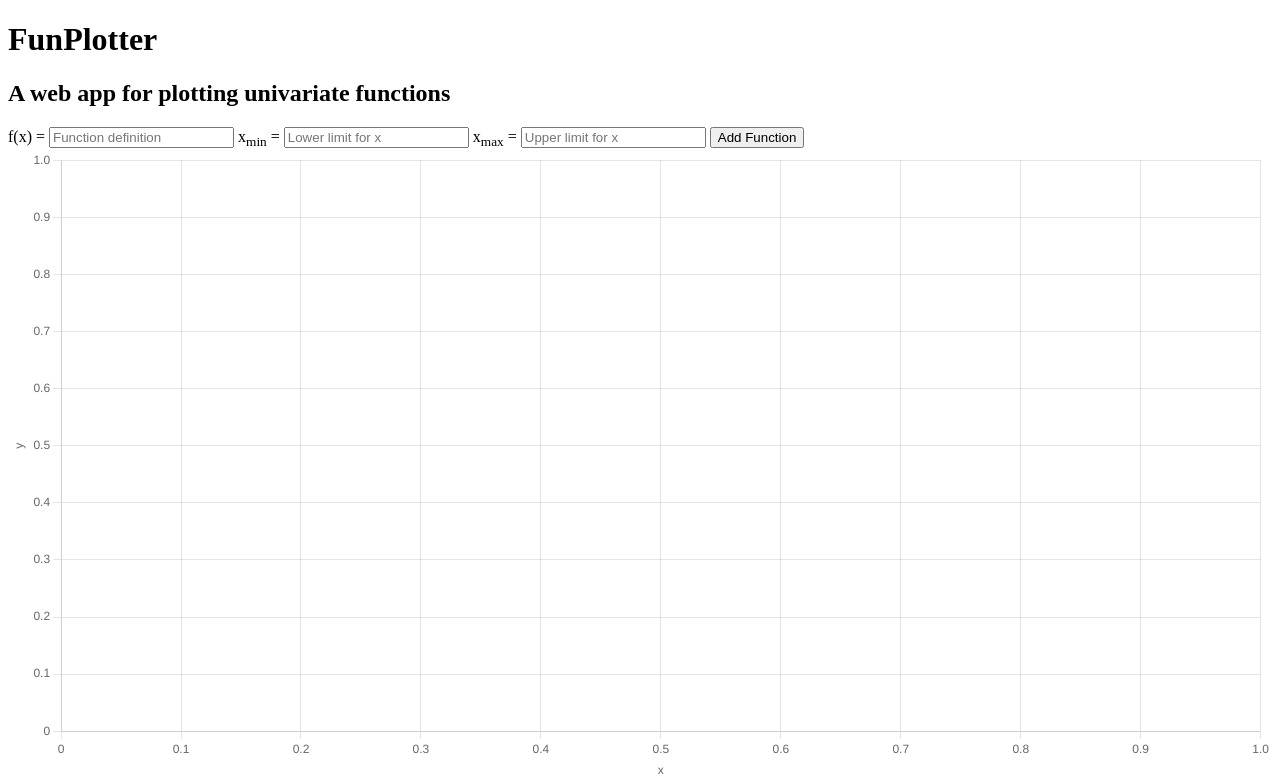
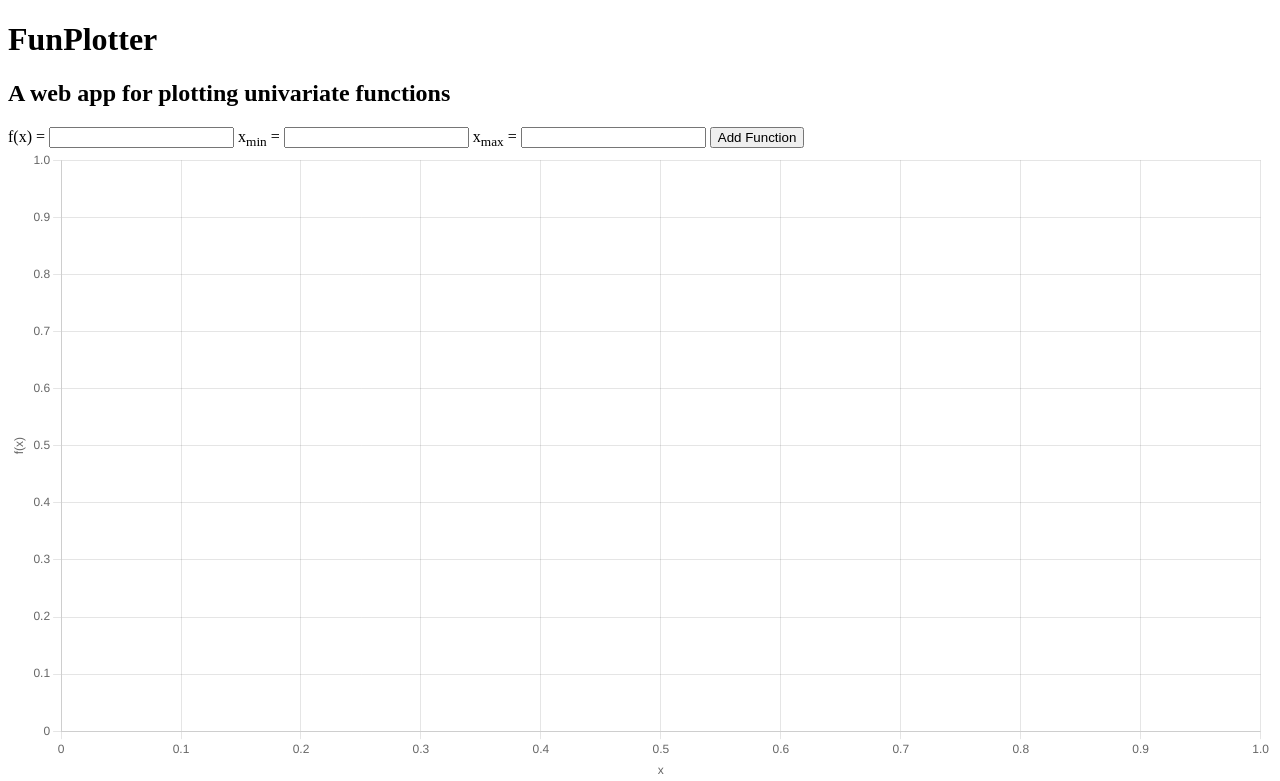
Before and after one commit to af0liveira/funplotter, a Flask app: page / in a window 1280 px wide. Shown: the top 781 px of the page. Run offline with Flask 3, Linux system fonts and the light colour scheme.

Commit message:
Refactor app to use wtforms and a single endpoint
The app will use wtforms, which has the advantage to facilitate form
validation.

No additional functionality is added.

```diff
--- a/app.py
+++ b/app.py
@@ -1,11 +1,47 @@
 import numpy as np
 
-from flask import Flask, jsonify, render_template, redirect, request
+from flask import Flask, flash, render_template, redirect, request, url_for
+from flask_wtf import FlaskForm
+from wtforms import FloatField, SubmitField, StringField
+from wtforms.validators import DataRequired, Regexp
+from markupsafe import Markup
 
 
 app = Flask(__name__)
+app.config['SECRET_KEY'] = 'ah-ah-uh-uh'
+app.jinja_env.filters['zip'] = zip
 
-functions: list[dict]= []
+functions: list[dict] = []
+
+
+class AddFunctionForm(FlaskForm):
+    function = StringField(
+        Markup("f(x) ="),
+        validators=[
+            DataRequired(),
+            Regexp(r'^[\d\w\s\+\-\*\/\(\)\^]+$',
+                   message="Invalid function format"),
+        ],
+    )
+    xMin = FloatField(Markup("x<sub>min</sub> ="), validators=[DataRequired()])
+    xMax = FloatField(Markup("x<sub>max</sub> ="), validators=[DataRequired()])
+    submit = SubmitField("Add Function")
+
+
+class EditFunctionForm(FlaskForm):
+    function = StringField(
+        Markup("f(x) ="),
+        validators=[
+            DataRequired(),
+            Regexp(r'^[\d\w\s\+\-\*\/\(\)\^]+$',
+                   message="Invalid function format"),
+        ],
+    )
+    xMin = FloatField(Markup("x<sub>min</sub> ="), validators=[DataRequired()])
+    xMax = FloatField(Markup("x<sub>max</sub> ="), validators=[DataRequired()])
+    update = SubmitField('Update')
+    delete = SubmitField('Delete')
+
 
 def parse_function(f_expr: str, x_min: float, x_max: float) -> dict:
     x_values = np.linspace(x_min, x_max, num=101, endpoint=True)
@@ -21,36 +57,36 @@ def parse_function(f_expr: str, x_min: float, x_max: float) -> dict:
     return function
 
 
-@app.route('/')
+@app.route('/', methods=['GET', 'POST'])
 def index():
-    return render_template('index.html', functions=functions)
+    add_form = AddFunctionForm()
+    edit_forms = [EditFunctionForm(prefix=str(i))
+                  for i, _ in enumerate(functions)]
 
-@app.route('/add_function/', methods=['POST'])
-def add_function():
-    function = request.form.get('addFunction')
-    x_min = float(request.form.get('setXMin'))
-    x_max = float(request.form.get('setXMax'))
+    if add_form.validate_on_submit():
+        function = add_form.function.data
+        x_min = add_form.xMin.data
+        x_max = add_form.xMax.data
+        functions.append(parse_function(function, x_min, x_max))
+        flash("Funcionou, caboclo!")
+        print("PUTA QUE PARIU, DESGRACA!")
+        return redirect('/')
 
-    function_dict = parse_function(function, x_min, x_max)
-    functions.append(function_dict)
+    for i, form in enumerate(edit_forms):
+        if form.update.data and form.validate_on_submit():
+            function = form.function.data
+            x_min = form.xMin.data
+            x_max = form.xMax.data
+            functions[i] = parse_function(function, x_min, x_max)
+            flash("Funcionou, caboclo!")
+            return redirect('/')
+        elif form.delete.data:
+            del functions[i]
+            return redirect('/')
 
-    return redirect('/')
+    return render_template('index.html', functions=functions,
+                           add_form=add_form, edit_forms=edit_forms)
 
-@app.route('/delete_function/<int:id>', methods=['POST'])
-def delete_function(id: int):
-    del functions[id]
-    return redirect('/')
-
-@app.route('/update_function/<int:id>', methods=['POST'])
-def update_function(id: int):
-    function = request.form.get(f'function{id}')
-    x_min = float(request.form.get(f'setXMin{id}'))
-    x_max = float(request.form.get(f'setXMax{id}'))
-
-    function_dict = parse_function(function, x_min, x_max)
-    functions[id] = function_dict
-
-    return redirect('/')
 
 if __name__ == '__main__':
     app.run(debug=True)
--- a/requirements.txt
+++ b/requirements.txt
@@ -1,8 +1,10 @@
 blinker==1.8.2
 click==8.1.7
 Flask==3.0.3
+Flask-WTF==1.2.1
 itsdangerous==2.2.0
 Jinja2==3.1.4
 MarkupSafe==2.1.5
 numpy==1.26.4
 Werkzeug==3.0.3
+WTForms==3.1.2
--- a/templates/index.html
+++ b/templates/index.html
@@ -12,30 +12,29 @@
   <h1>FunPlotter</h1>
   <h2>A web app for plotting univariate functions</h2>
 
-  <!-- Form for updating/removing function plots -->
-  {% for f in functions %}
-    {% set f_id = loop.index0 %}
-    <form id="functionForm{{ f_id }}" method="post">
-      <label for="function{{ f_id }}"> f(x) = </label>
-      <input type="text" id="function{{ f_id }}" name="function{{ f_id }}" value="{{ f['label'] }}">
-      <label for="setXMin{{ f_id }}"> x<sub>min</sub> = </label>
-      <input type="text" id="setXMin{{ f_id }}" name="setXMin{{ f_id }}" value="{{ f['x_min'] }}">
-      <label for="setXMax{{ f_id }}"> x<sub>max</sub> = </label>
-      <input type="text" id="setXMax{{ f_id }}" name="setXMax{{ f_id }}" value="{{ f['x_max'] }}">
-      <button type="submit" formaction="/update_function/{{ f_id }}"> Update </button>
-      <button type="submit" formaction="/delete_function/{{ f_id }}"> Delete </button>
+  {% for function, edit_form in functions | zip(edit_forms) %}
+    <form action="/" method="post">
+      {{ edit_form.hidden_tag() }}
+      {{ edit_form.function.label }}
+      {{ edit_form.function(value=function['label']) }}
+      {{ edit_form.xMin.label }}
+      {{ edit_form.xMin(value=function['x_min']) }}
+      {{ edit_form.xMax.label }}
+      {{ edit_form.xMax(value=function['x_max']) }}
+      {{ edit_form.update }}
+      {{ edit_form.delete }}
     </form>
   {% endfor %}
 
-  <!-- Form for appending new functions to the graph -->
-  <form id="addFunctionForm" action="/add_function" method="post">
-    <label for="addFunction"> f(x) = </label>
-    <input type="text" id="addFunction" name="addFunction" placeholder="Function definition">
-    <label for="setXMin"> x<sub>min</sub> = </label>
-    <input type="text" id="setXMin" name="setXMin" placeholder="Lower limit for x">
-    <label for="setXMax"> x<sub>max</sub> = </label>
-    <input type="text" id="setXMax" name="setXMax" placeholder="Upper limit for x">
-    <button type="submit">Add Function</button>
+  <form id="addFunctionForm" action="/" method="post">
+    {{ add_form.hidden_tag() }}
+    {{ add_form.function.label }}
+    {{ add_form.function() }}
+    {{ add_form.xMin.label }}
+    {{ add_form.xMin() }}
+    {{ add_form.xMax.label }}
+    {{ add_form.xMax() }}
+    {{ add_form.submit }}
   </form>
 
   <canvas id="funPlots"></canvas>
@@ -63,7 +62,7 @@
             position: 'left',
             title: {
               display: true,
-              text: 'y'
+              text: 'f(x)'
             }
           }
         }
```
